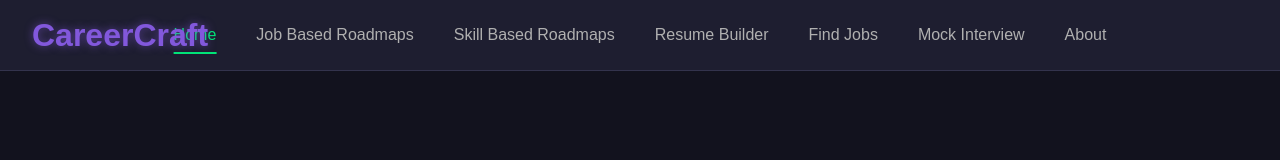
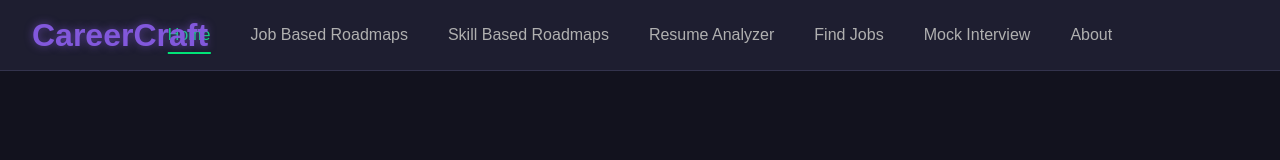
Before and after one commit to AbrarAli9876/AI-Powered-Career-Path-Recommendation, a React (Vite) app in the folder frontend/: page / in a window 1280 px wide. Shown: the top 160 px of the page. Built offline with nearby package versions, Linux system fonts and the light colour scheme.

Commit message:
updating thre Navbar

```diff
--- a/frontend/src/components/Navbar.jsx
+++ b/frontend/src/components/Navbar.jsx
@@ -31,10 +31,10 @@ const Navbar = () => {
             Skill Based Roadmaps
           </NavLink>
           <NavLink
-            to="/resume-builder"
+            to="/resume-Analyzer"
             className={({ isActive }) => (isActive ? 'nav-link active' : 'nav-link')}
           >
-            Resume Builder
+            Resume Analyzer
           </NavLink>
            <NavLink
             to="/jobs"
```
